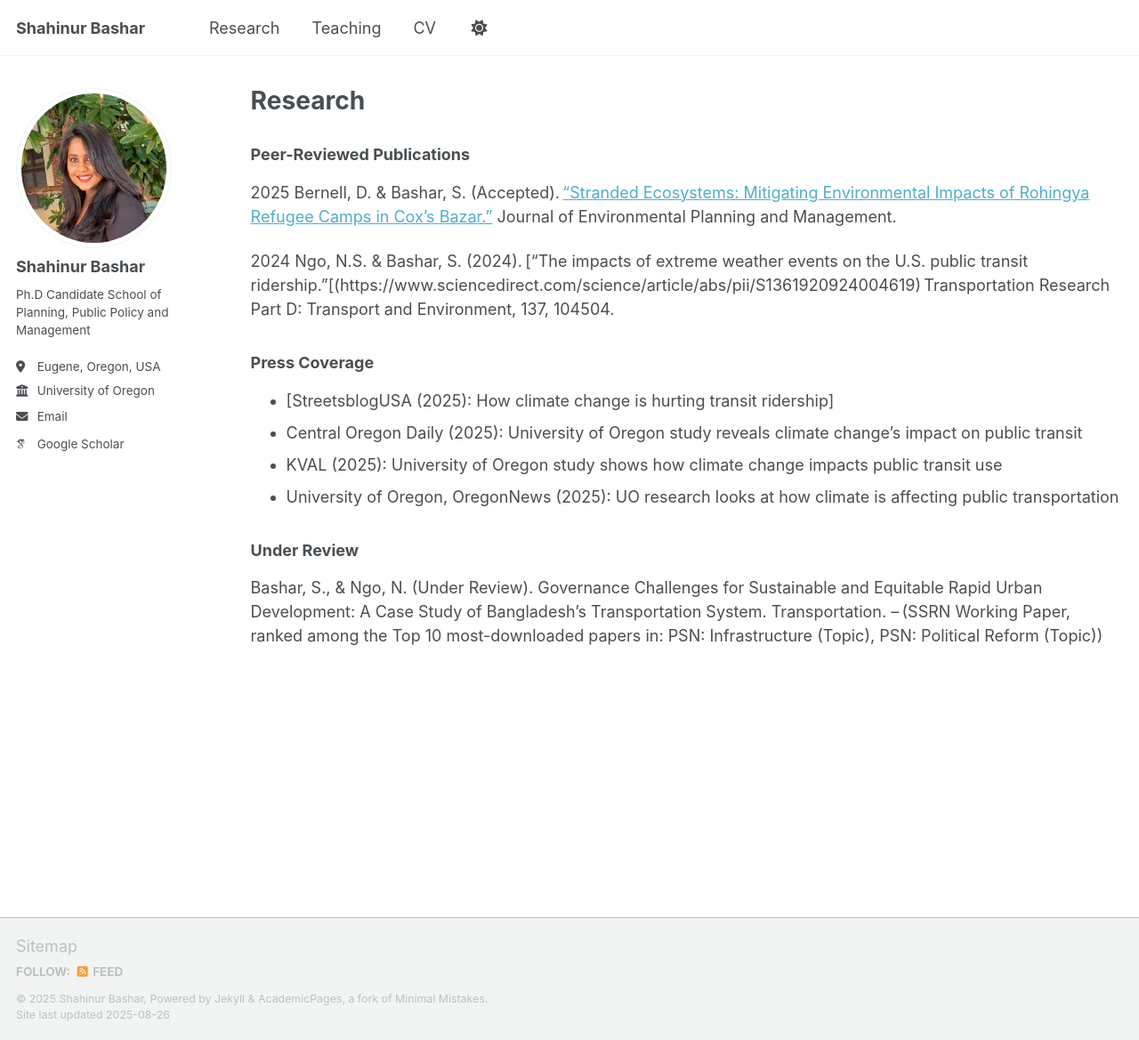
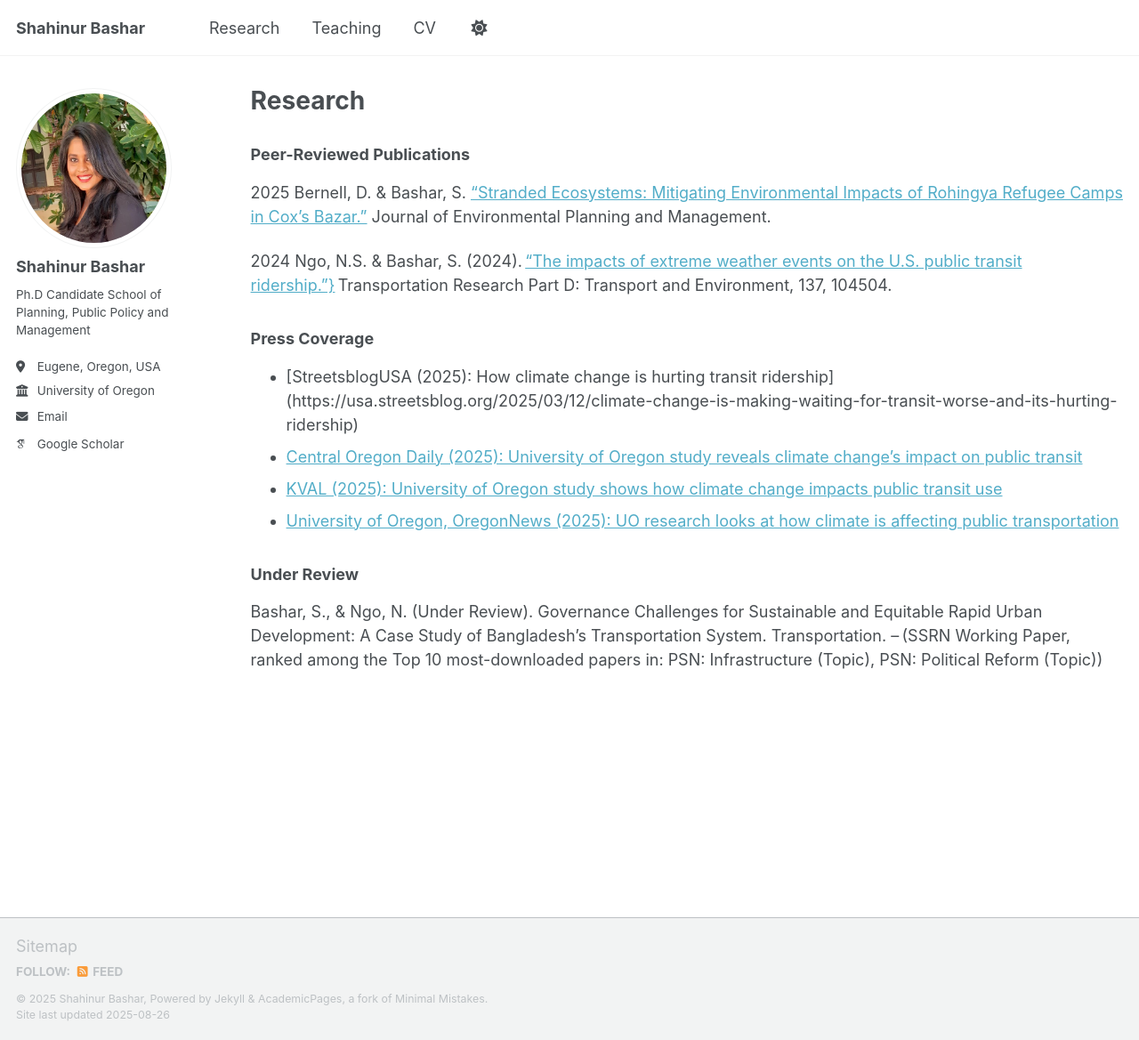
Before and after one commit to Shahinurbashar/Professional-Profile, a Jekyll site: the page built from _pages/research.md, in a window 1280 px wide and 1169 px high. Shown: the whole window at 89% size. Built offline with Jekyll 4.4.1, drawn with Linux system fonts in a browser that asks for light colours; some web fonts are replaced; a script that is not in the unit is left out.

Commit message:
Update research.md

```diff
--- a/_pages/research.md
+++ b/_pages/research.md
@@ -6,17 +6,17 @@ author_profile: true
 ---
 ### Peer-Reviewed Publications
 
-2025 		Bernell, D. & Bashar, S. (Accepted). ["Stranded Ecosystems: Mitigating
+2025 Bernell, D. & Bashar, S. ["Stranded Ecosystems: Mitigating
 Environmental Impacts of Rohingya Refugee Camps in Cox’s Bazar."](https://www.tandfonline.com/doi/full/10.1080/09640568.2025.2494748) Journal of Environmental Planning and Management.
 
-2024	Ngo, N.S. & Bashar, S. (2024). ["The impacts of extreme weather events on the U.S. public transit ridership."[(https://www.sciencedirect.com/science/article/abs/pii/S1361920924004619) Transportation Research Part D: Transport and
+2024 Ngo, N.S. & Bashar, S. (2024). ["The impacts of extreme weather events on the U.S. public transit ridership."}](https://www.sciencedirect.com/science/article/abs/pii/S1361920924004619) Transportation Research Part D: Transport and
 Environment, 137, 104504.
 
 ### Press Coverage
-- [StreetsblogUSA (2025): How climate change is hurting transit ridership]
-- Central Oregon Daily (2025): University of Oregon study reveals climate change's impact on public transit
-- KVAL (2025): University of Oregon study shows how climate change impacts public transit use
-- University of Oregon, OregonNews (2025): UO research looks at how climate is affecting public transportation
+- [StreetsblogUSA (2025): How climate change is hurting transit ridership] (https://usa.streetsblog.org/2025/03/12/climate-change-is-making-waiting-for-transit-worse-and-its-hurting-ridership)
+- [Central Oregon Daily (2025): University of Oregon study reveals climate change's impact on public transit](https://www.centraloregondaily.com/news/regional/uo-study-climate-change-public-transit/article_bc12aa04-f0af-11ef-8118-a791cca77087.html)
+- [KVAL (2025): University of Oregon study shows how climate change impacts public transit use](https://kval.com/news/local/university-of-oregon-study-shows-how-climate-change-impacts-public-transit-use)
+- [University of Oregon, OregonNews (2025): UO research looks at how climate is affecting public transportation](https://news.uoregon.edu/content/uo-research-looks-how-climate-affecting-public-transportation)
 
 ### Under Review
 Bashar, S., & Ngo, N. (Under Review). Governance Challenges for Sustainable and Equitable Rapid Urban Development: A Case Study of Bangladesh’s Transportation System. Transportation.
```
